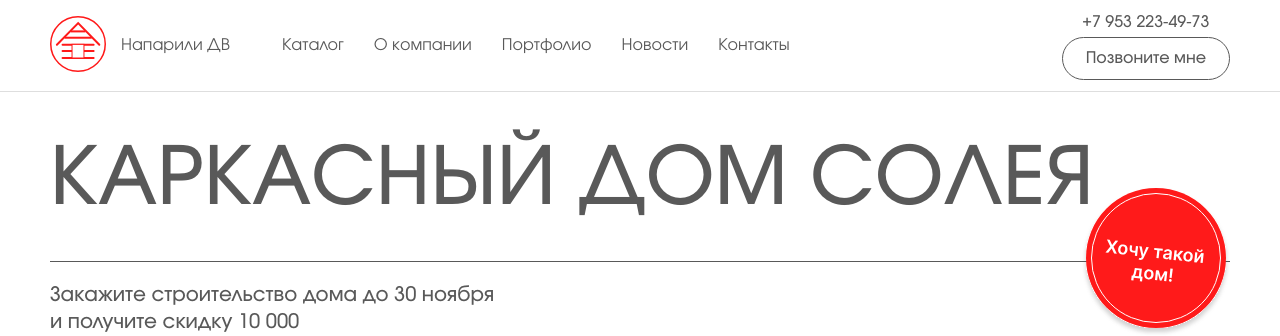
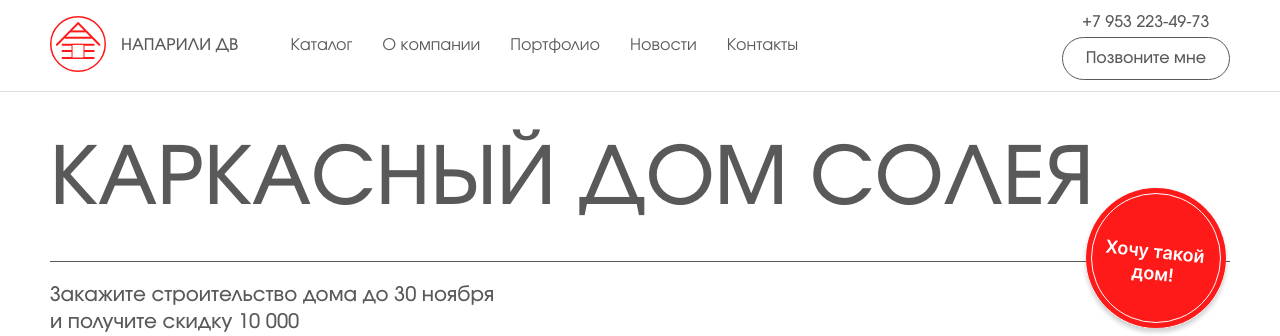
Before and after one commit to IT-solutions-django/NapariliDV, a Django app: page / in a window 1280 px wide. Shown: the top 336 px of the page. Run offline with Django 5.2, Linux system fonts and the light colour scheme.

Commit message:
Fix company name in header

```diff
--- a/static/css/style.css
+++ b/static/css/style.css
@@ -181,7 +181,7 @@ main {
     white-space: nowrap;
 }
 
-.header__company-name p {
+.header__company-name a {
     text-transform: uppercase;
     font-family: 'Involve 600', sans-serif;
     font-weight: 600;
```
